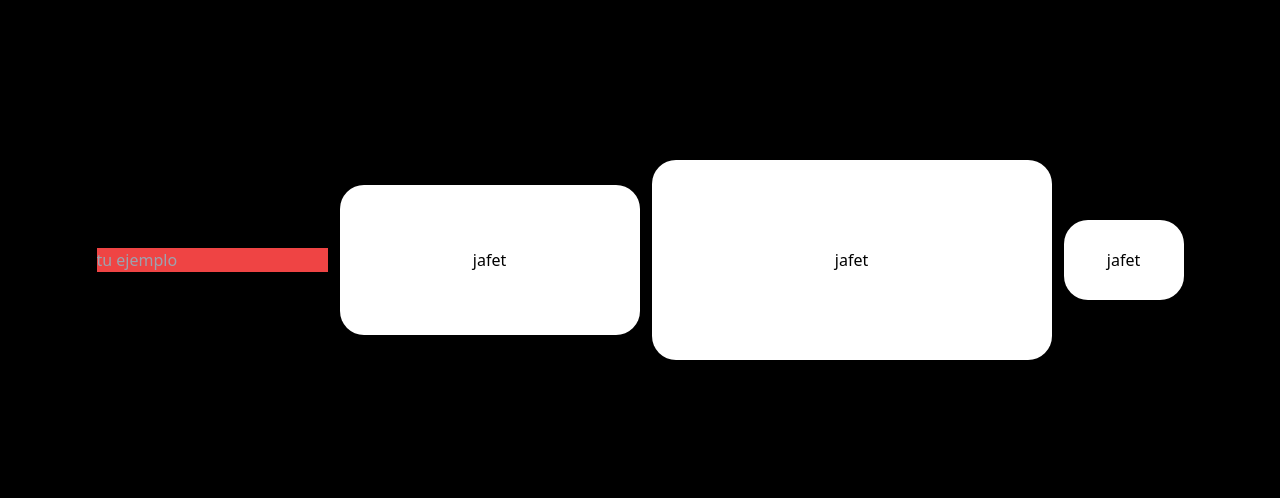
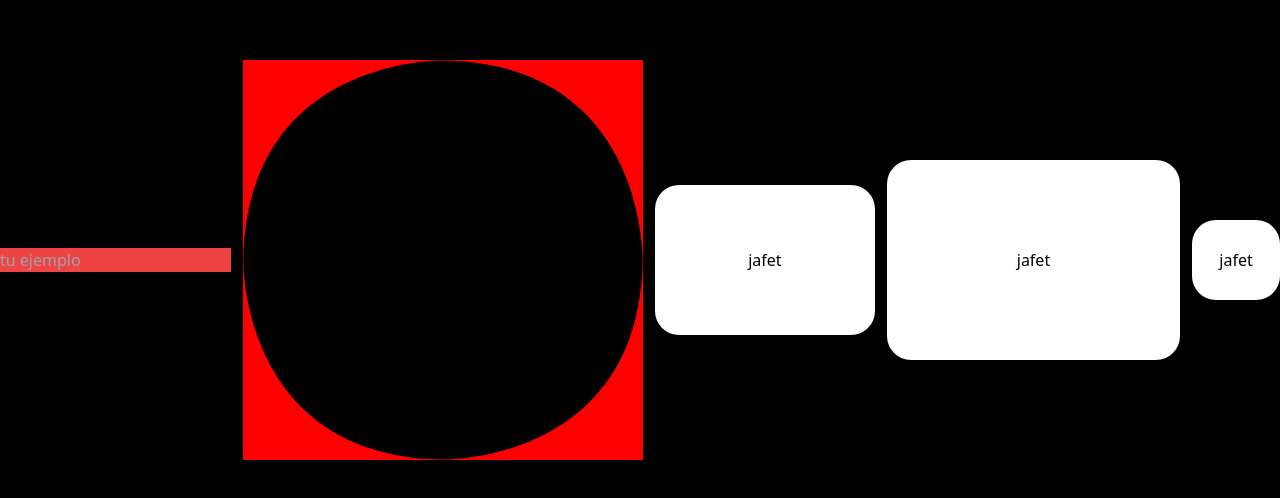
Before and after one commit to jafetjmontilla/guardians-web, a Next.js app: page /home in a window 1280 px wide. Shown: the part 140-638 px from the top of the page. Built offline with nearby package versions, Linux system fonts and the light colour scheme.

Commit message:
working test

```diff
--- a/components/InputBasic.tsx
+++ b/components/InputBasic.tsx
@@ -14,6 +14,31 @@
   };
 
   return (
-    <input onChange={handleChange} value={value} type="email" placeholder="tu ejemplo" className={` ${props.className}`} />
+    <>
+      <input onChange={handleChange} value={value} type="email" placeholder="tu ejemplo" className={` ${props.className}`} />
+
+      <div className="">
+        <div className="flex rotate-180 *space-x-1 *space-y-1">
+          <div className="triangle-curved rotate-90 *translate-y-1" />
+          <div className="triangle-curved" />
+        </div>
+        <div className="flex *space-x-1 *space-y-1">
+          <div className="triangle-curved rotate-90" />
+          <div className="bg-yellow-300* *-translate-y-1">
+
+            <div className="triangle-curved" />
+          </div>
+        </div>
+      </div>
+
+      <style jsx>{`
+        .triangle-curved {
+          width: 200px;
+          height: 200px;
+          background-color: red;
+          clip-path: path("M 0 200 L 0 199.6 C 0 199.6, 197 203, 199.6 0 L 200 0 L 200 200 z");
+        }
+      `}</style>
+    </>
   )
 }
```
